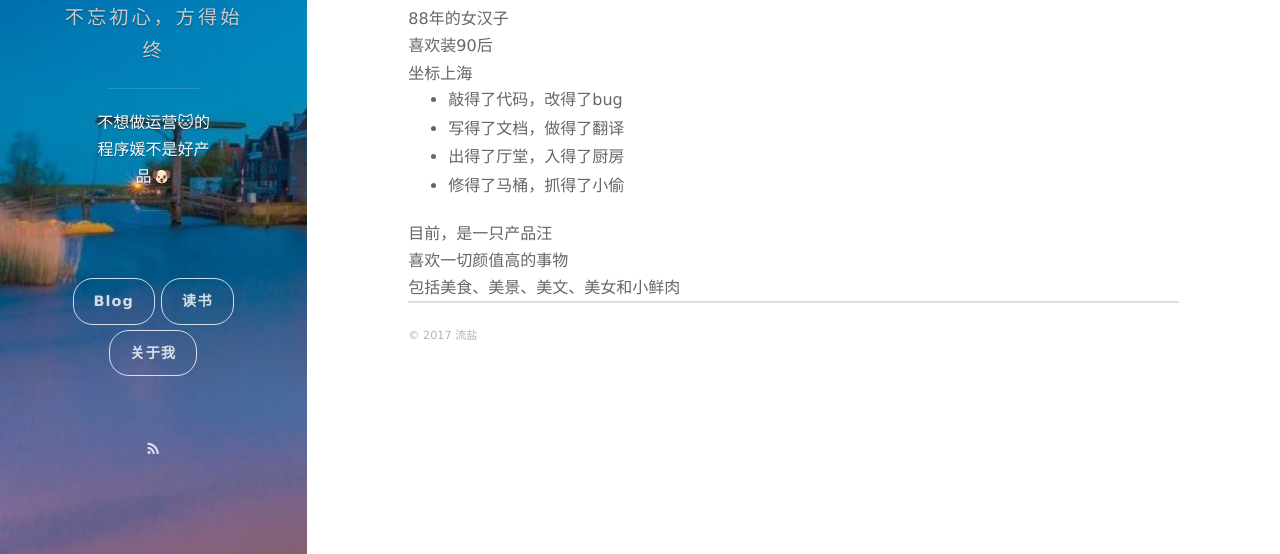
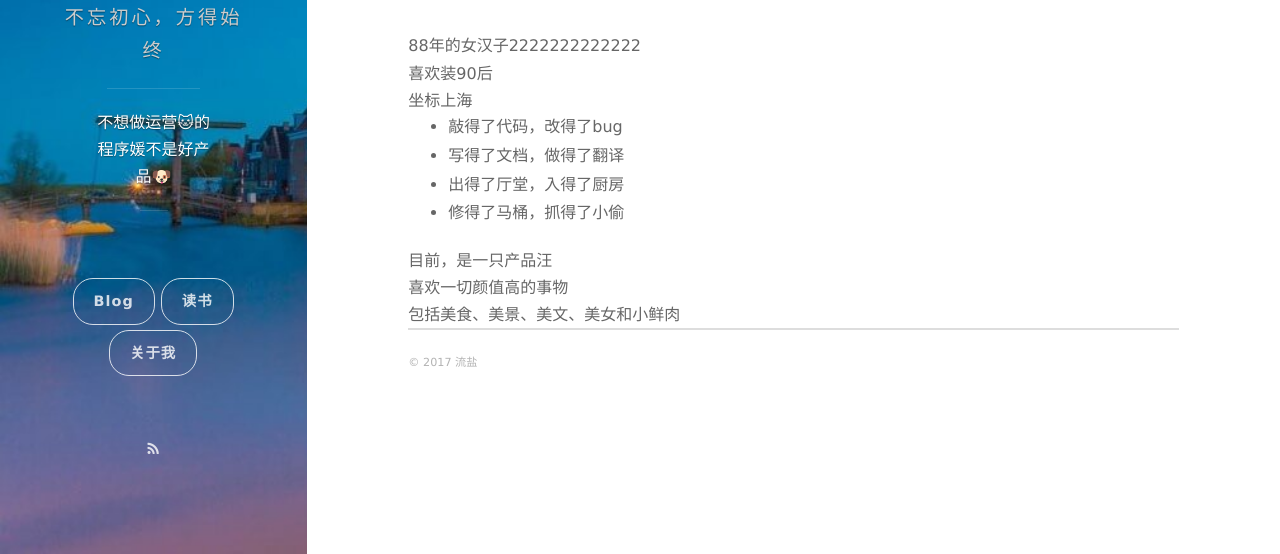
Before and after one commit to flowsalt/flowsalt.github.io, a plain HTML site: page aboutme/index.html in a window 1280 px wide. Shown: the part 246-800 px from the top of the page. Drawn offline with nearby package versions, Linux system fonts and the light colour scheme; some packages are replaced by stand-ins of ours; a script that the page names is missing.

Commit message:
Site updated: 2017-09-03 01:47:57

```diff
--- a/aboutme/index.html
+++ b/aboutme/index.html
@@ -135,7 +135,7 @@
   <section class="post">
     <p>思考对方肯定感接口的就刚开始了大家刚开始代煎费就东方时空多个忌口圣诞节感受到了开具该设计稿开具该可视对讲公司看了感觉。就速度更快多个角度开具该。机构看多个角度开了个就看到几个。  </p>
 <p>广寒深宫和打开会嘎达。 个光电开关进度款噶打开会嘎达好噶到科室嘎达看后感。工卡的价格颗粒剂的风格框架的覆盖看来焦点时丝芙兰坑格局。     </p>
-<p>我是流盐<br>88年的女汉子<br>喜欢装90后<br>坐标上海</p>
+<p>我是流盐<br><br>88年的女汉子2222222222222<br>喜欢装90后<br>坐标上海</p>
 <ul>
 <li>敲得了代码，改得了bug</li>
 <li>写得了文档，做得了翻译</li>
```
